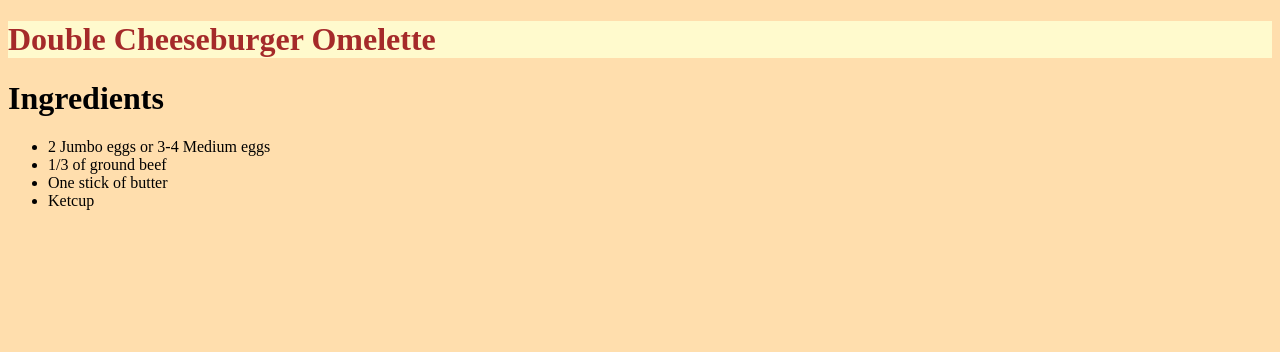
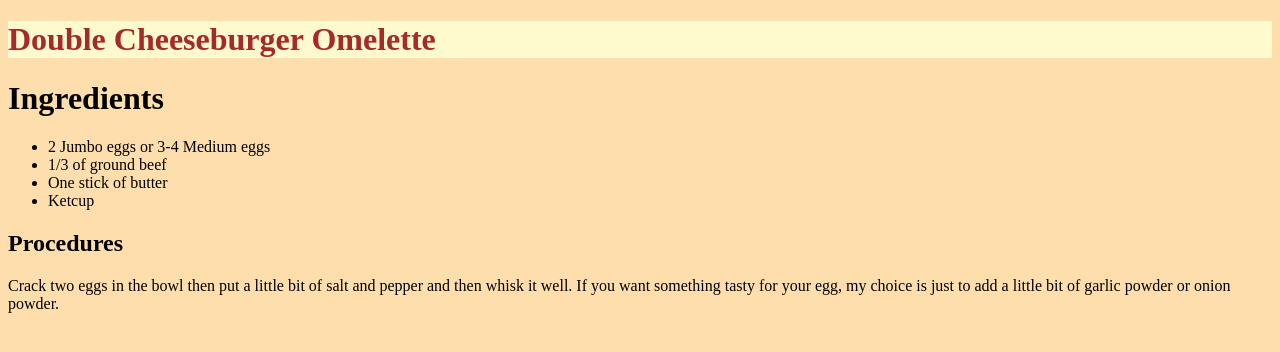
Before and after one commit to calvingee31/HTML-Elements, a plain HTML site: page recipe.html in a window 1280 px wide. Drawn offline with Linux system fonts and the light colour scheme.

Commit message:
Update recipe.html

```diff
--- a/recipe.html
+++ b/recipe.html
@@ -13,6 +13,10 @@
     <li>Ketcup</li>
   </ul>
 
+  <h2>Procedures</h2>
+  <p>Crack two eggs in the bowl then put a little bit of salt and pepper and then whisk it well. If you want something tasty for your egg, my choice is just to add a little bit of garlic powder or onion powder.
+</p>
+
 
   </body>
 </html>
```
